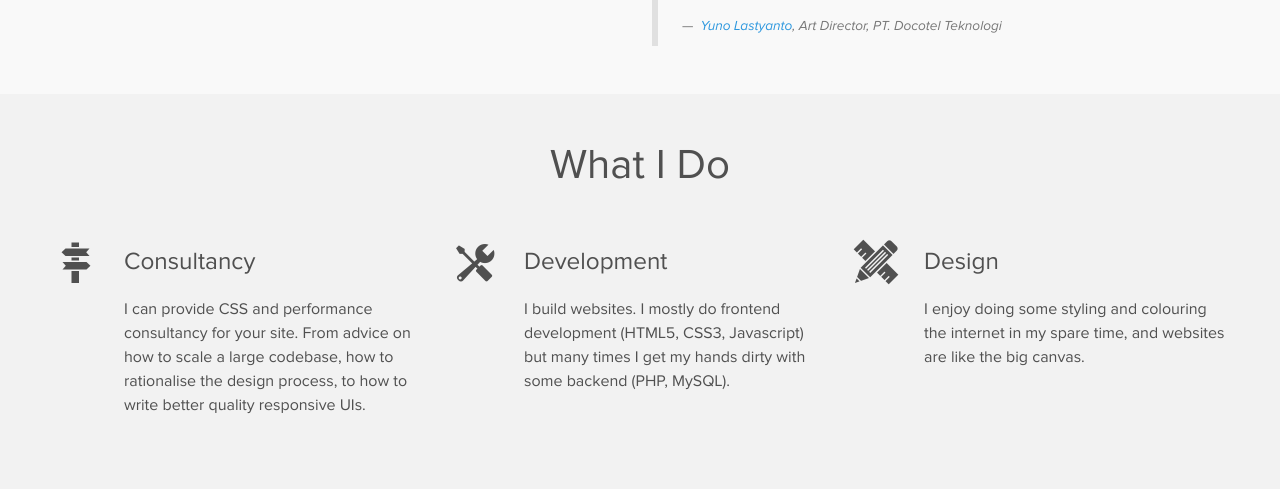
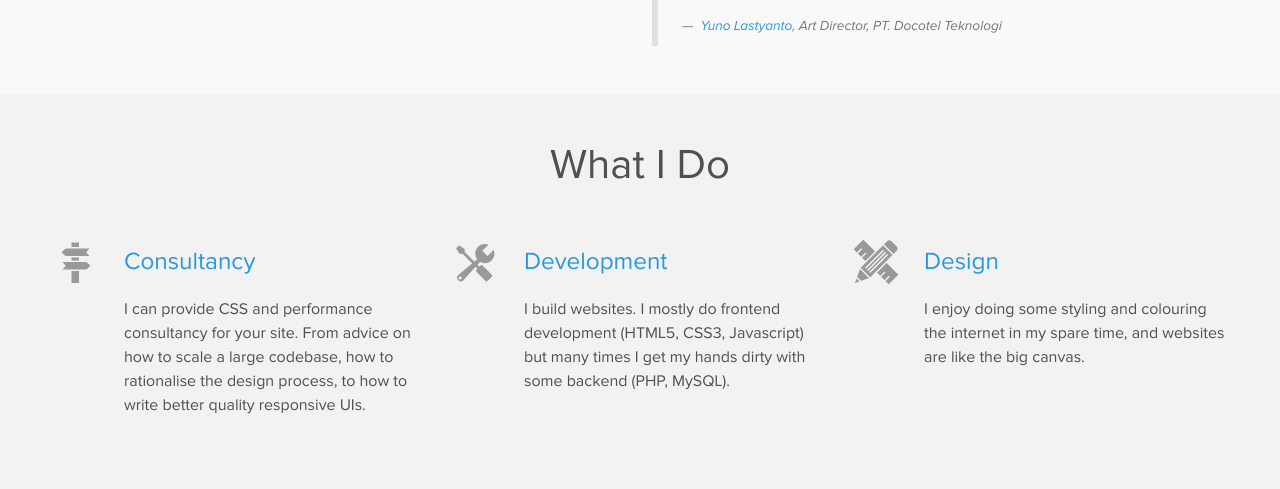
Before and after one commit to ahmadmilzam/mywebsite, a PHP site: page / in a window 1280 px wide. Shown: the part 1555-2044 px from the top of the page. Run offline with PHP 8.4, Linux system fonts and the light colour scheme.

Commit message:
detailing shit

```diff
--- a/assets/js/app.js
+++ b/assets/js/app.js
@@ -5,7 +5,7 @@
  * @author Ahmad Milzam <email@ahmadmilzam.com>
  * @version 0.0.1
  * Copyright . MIT licensed.
- * 2015-03-15
+ * 2015-03-16
  */
 (function (root, factory) {
   if ( typeof define === 'function' && define.amd ) {
--- a/partials/service.php
+++ b/partials/service.php
@@ -6,10 +6,10 @@
         <div class="layout__unit small-1 small-mb medium-1-2 large-1-3">
           <div class="media">
             <div class="media__img">
-              <i class="icon icon--direction text-3x"></i>
+              <i class="icon icon--direction text-3x text-disabled"></i>
             </div>
             <div class="media__body">
-              <h3 class="mb-">Consultancy</h3>
+              <h3 class="text-primary mb-">Consultancy</h3>
               <p>
                 I can provide CSS and performance consultancy for your site.
                 From advice on how to scale a large codebase,
@@ -22,10 +22,10 @@
         <div class="layout__unit small-1 small-mb medium-1-2 large-1-3">
           <div class="media">
             <div class="media__img">
-              <i class="icon icon--tools text-3x"></i>
+              <i class="icon icon--tools text-3x text-disabled"></i>
             </div>
             <div class="media__body">
-              <h3 class="mb-">Development</h3>
+              <h3 class="text-primary mb-">Development</h3>
               <p>
                 I build websites. I mostly do frontend development (HTML5, CSS3, Javascript)
                 but many times I get my hands dirty with some backend (PHP, MySQL).
@@ -36,10 +36,10 @@
         <div class="layout__unit small-1 medium-1 medium-mt large-1-3 large-mt0">
           <div class="media">
             <div class="media__img">
-              <i class="icon icon--ruler text-3x"></i>
+              <i class="icon icon--ruler text-3x text-disabled"></i>
             </div>
             <div class="media__body">
-              <h3 class="mb-">Design</h3>
+              <h3 class="text-primary mb-">Design</h3>
               <p>
                 I enjoy doing some styling and colouring the internet in my spare time,
                 and websites are like the big canvas.
--- a/src/scss/_helpers.bgcolor.scss
+++ b/src/scss/_helpers.bgcolor.scss
@@ -6,3 +6,10 @@
 %bg-gray{
   background-color: #f2f2f2;
 }
+
+.text-disabled{
+  color: #999999;
+}
+.text-primary{
+  color: $color-primary;
+}
```
Also changed, not shown: assets/css/app.css (+9 -1 lines), assets/css/app.prefixed.css (+9 -1 lines), assets/css/app.min.css, 1 other file.
